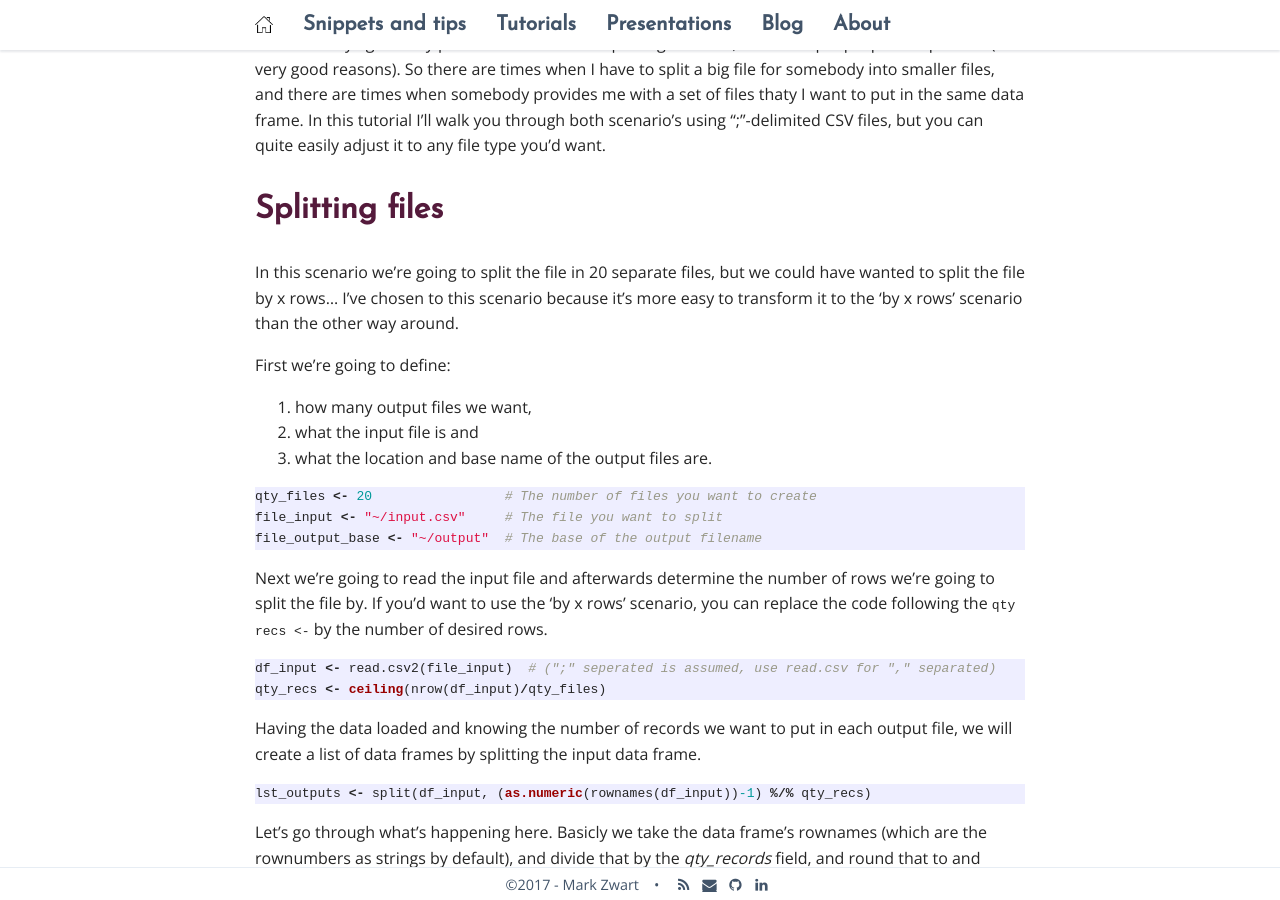
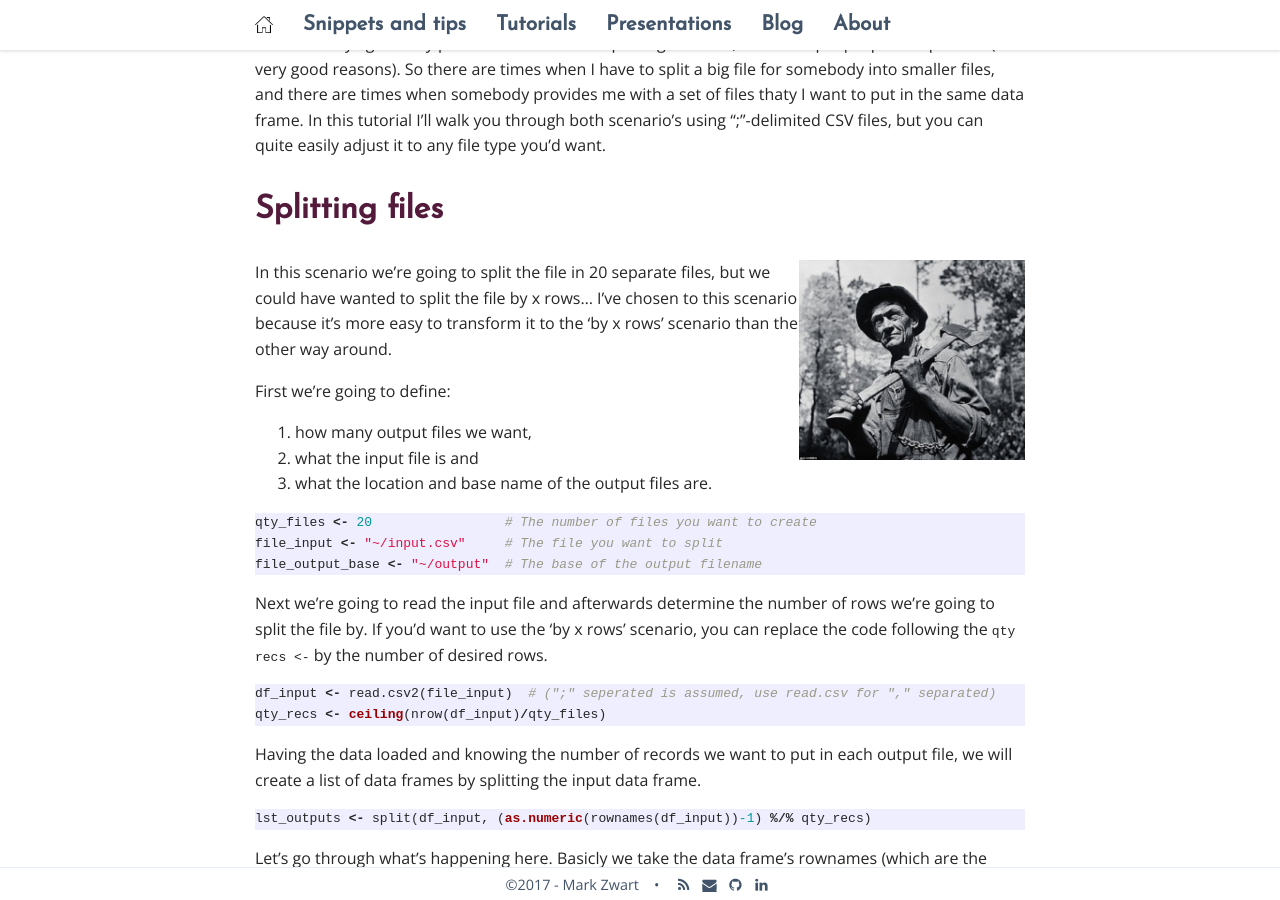
Before and after one commit to mark-me/mark-me.github.io, a Jekyll site: the page built from _pages/tutorials/splitting-combining-files.md, in a window 1280 px wide and 900 px high, scrolled down 300 px. Built offline with Jekyll 4.4.1, drawn with Linux system fonts in a browser that asks for light colours; nearby versions of some CDN libraries; comment, search, counter and statistics services are not loaded.

Commit message:
Update splitting-combining-files.md

```diff
--- a/_pages/tutorials/splitting-combining-files.md
+++ b/_pages/tutorials/splitting-combining-files.md
@@ -8,6 +8,8 @@ permalink: /splitting-combining-files/
 Since I'm lazy I generally prefer one file when importing CSV files, but some people prefer split files (for very good reasons). So there are times when I have to split a big file for somebody into smaller files, and there are times when somebody provides me with a set of files thaty I want to put in the same data frame. In this tutorial I'll walk you through both scenario's using ";"-delimited CSV files, but you can quite easily adjust it to any file type you'd want.
 
 # Splitting files
+
+<img src="/_pages/tutorials/lumberjack.jpg" width="226" height="200" align="right"/>
 
 In this scenario we're going to split the file in 20 separate files, but we could have wanted to split the file by x rows... I've chosen to this scenario because it's more easy to transform it to the 'by x rows' scenario than the other way around.
 
```
